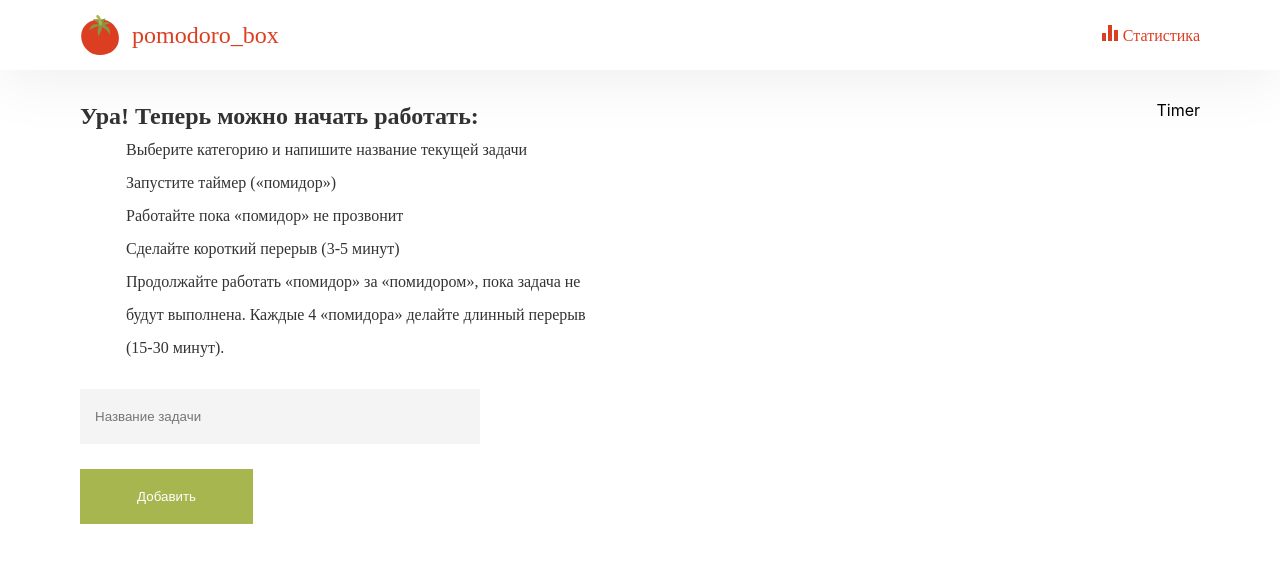
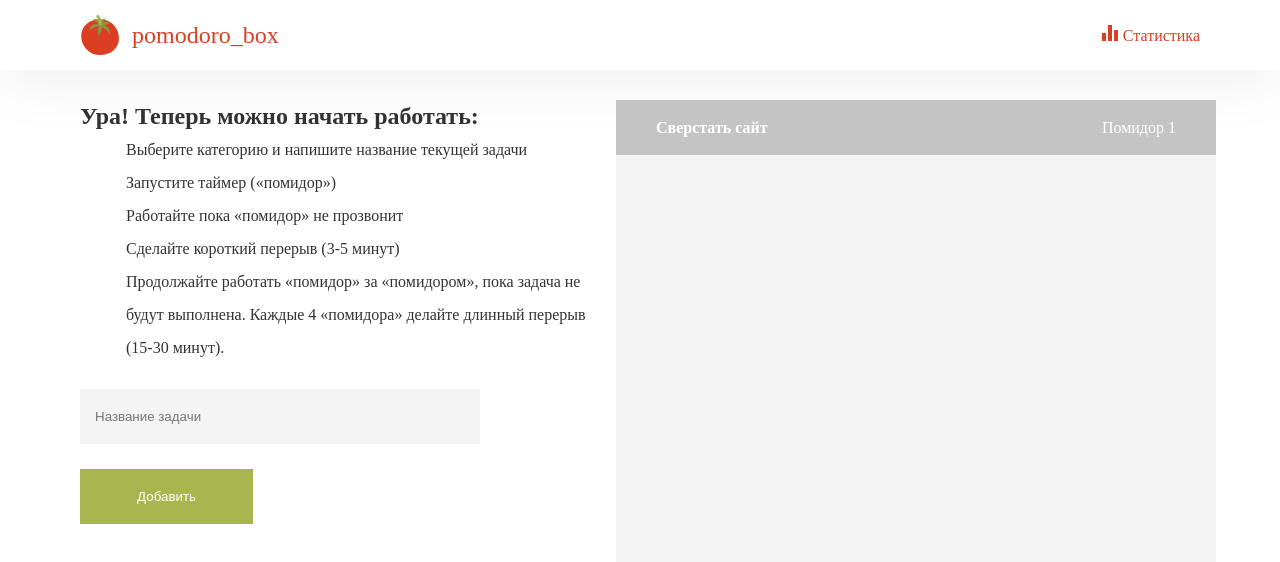
Before and after one commit to Bakirovildar/pomodoro-app, a React (Create React App) app: page / in a window 1280 px wide. Shown: the top 562 px of the page. Built offline with nearby package versions, Linux system fonts and the light colour scheme; some icons are missing.

Commit message:
add header in ContentTimer.tsx

```diff
--- a/src/shared/Content/ContentTimer/ContentTimer.tsx
+++ b/src/shared/Content/ContentTimer/ContentTimer.tsx
@@ -1,8 +1,15 @@
 import React from 'react';
-import styles from './contenttimer.css';
+import './contenttimer.css';
 
 export function ContentTimer() {
   return (
-      <div>Timer</div>
+      <div className='timer-container'>
+          <div className='timer-content'>
+              <div className='timer-content-header'>
+                  <div>Сверстать сайт</div>
+                  <span>Помидор 1</span>
+              </div>
+          </div>
+      </div>
   );
 }
--- a/src/shared/Content/ContentTimer/contenttimer.css
+++ b/src/shared/Content/ContentTimer/contenttimer.css
@@ -0,0 +1,44 @@
+.timer-container {
+    width: 100%;
+}
+
+.timer-content {
+    width: 100%;
+    height: 507px;
+    background: #F4F4F4;
+    margin: 0 16px;
+    position: relative;
+}
+
+.timer-content-header {
+    position: absolute;
+    top: 0;
+    left: 0;
+    width: 100%;
+    height: 55px;
+    background: #C4C4C4;
+    color: white;
+    display: flex;
+    justify-content: space-between;
+    align-items: center;
+}
+
+.timer-content-header div {
+    padding: 0 40px;
+    font-family: 'SF UI Display';
+    font-style: normal;
+    font-weight: 700;
+    font-size: 16px;
+    line-height: 17px;
+    color: #FFFFFF;
+}
+
+.timer-content-header span {
+    padding: 0 40px;
+    font-family: 'SF UI Display';
+    font-style: normal;
+    font-weight: 400;
+    font-size: 16px;
+    line-height: 17px;
+    color: #FFFFFF;
+}
```
